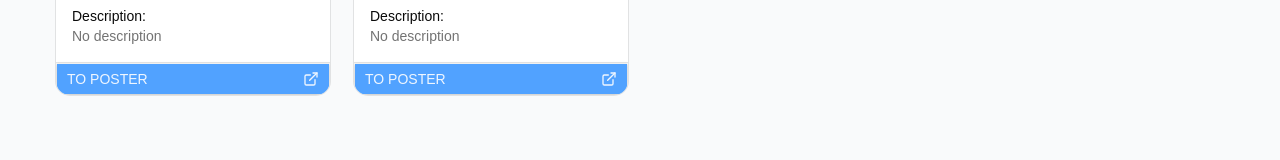
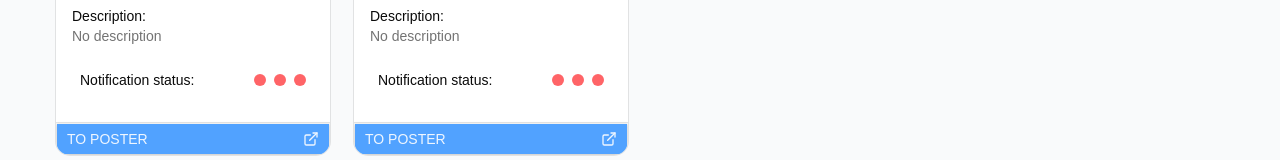
Before and after one commit to leonfesjuk/movio_de, a React (Vite) app in the folder fe/: page /#/admin in a window 1280 px wide. Shown: the part 538-698 px from the top of the page. Built offline with nearby package versions, Linux system fonts and the light colour scheme; no server answers.

Commit message:
feat: Notificatin status on the Card

```diff
--- a/fe/src/features/session-card/SessionCard.tsx
+++ b/fe/src/features/session-card/SessionCard.tsx
@@ -51,6 +51,25 @@ export const SessionCard = ({session, isAuth}: SessionCardProps) => {
                 </div>
             </CardContent>
 
+            <div className="px-6 pb-4 mt-2">
+                <div className="flex items-center justify-between">
+                    <span className="text-sm font-medium">Notification status:</span>
+
+                    <div className="flex items-center gap-2">
+                        {[1, 2, 3].map((i) => (
+                            <span
+                                key={i}
+                                className={`w-3 h-3 rounded-full ${
+                                    session.notificationsSent
+                                        ? "bg-green-400"
+                                        : "bg-red-400"
+                                }`}
+                            />
+                        ))}
+                    </div>
+                </div>
+            </div>
+
             {/* FOOTER */}
             {isAuth && (
                 <CardFooter className="p-0 mt-auto">
```
